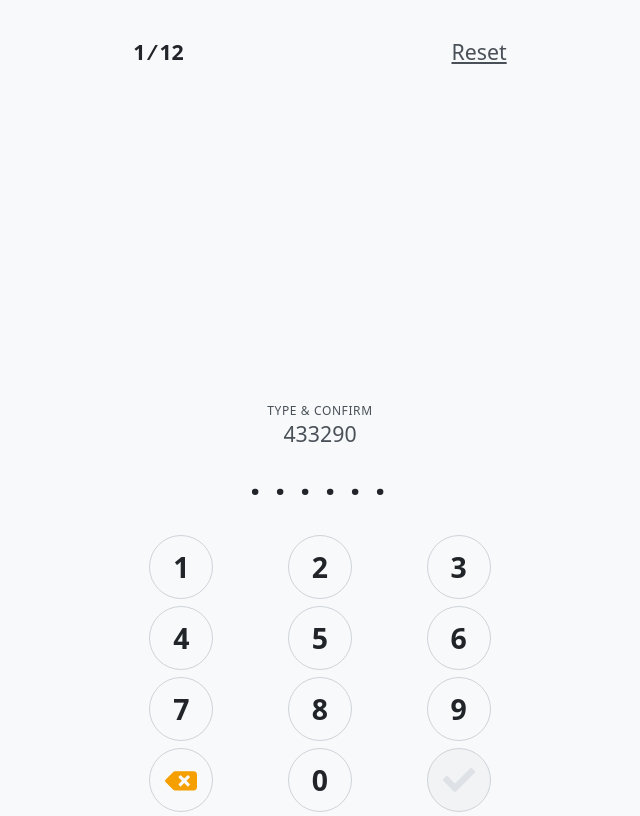
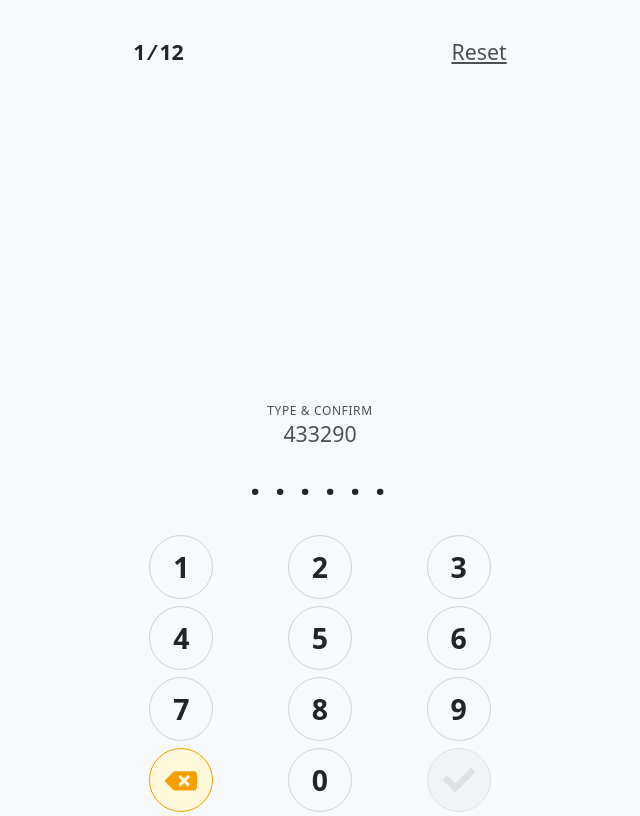
Before and after one commit to saneef/numeric-keypads, a Svelte app: page / in a window 1280 px wide. Shown: the whole page, without its empty margins (320-960 px from the left). Built offline with nearby package versions, Linux system fonts and the light colour scheme.

Commit message:
fix(numeric-keypad): adds background color on del and confirm keys

```diff
--- a/src/App.svelte
+++ b/src/App.svelte
@@ -16,6 +16,9 @@
 		--color-success: #37b24d;
 		--color-warning: #f59f00;
 		--color-danger: #f03e3e;
+		--color-washed-success: #ebfbee;
+		--color-washed-warning: #fff9db;
+		--color-washed-danger: #fff5f5;
 		--color-text: var(--color-gray-9);
 		--color-text-light: var(--color-gray-7);
 
--- a/src/NumericKeypad.svelte
+++ b/src/NumericKeypad.svelte
@@ -29,12 +29,6 @@
 
 	button:focus {
 		outline: none;
-	}
-
-	button[disabled] {
-		color: var(--color-gray-3);
-		border-color: currentColor;
-		pointer-events: none;
 	}
 
 	.btn {
@@ -81,6 +75,30 @@
 		border: 1px solid var(--color-border);
 		margin: 0.125em;
 		border-radius: 2000px;
+	}
+
+	.bordered .btn--del,
+	.circular .btn--del {
+		background-color: var(--color-washed-warning);
+	}
+
+	.circular .btn--del {
+		border-color: var(--color-warning);
+	}
+
+	.bordered .btn--confirm,
+	.circular .btn--confirm {
+		background-color: var(--color-washed-success);
+	}
+
+	.circular .btn--confirm {
+		border-color: var(--color-success);
+	}
+
+	button[disabled] {
+		color: var(--color-gray-3);
+		border-color: currentColor !important;
+		pointer-events: none;
 	}
 
 	.bordered button[disabled],
```
